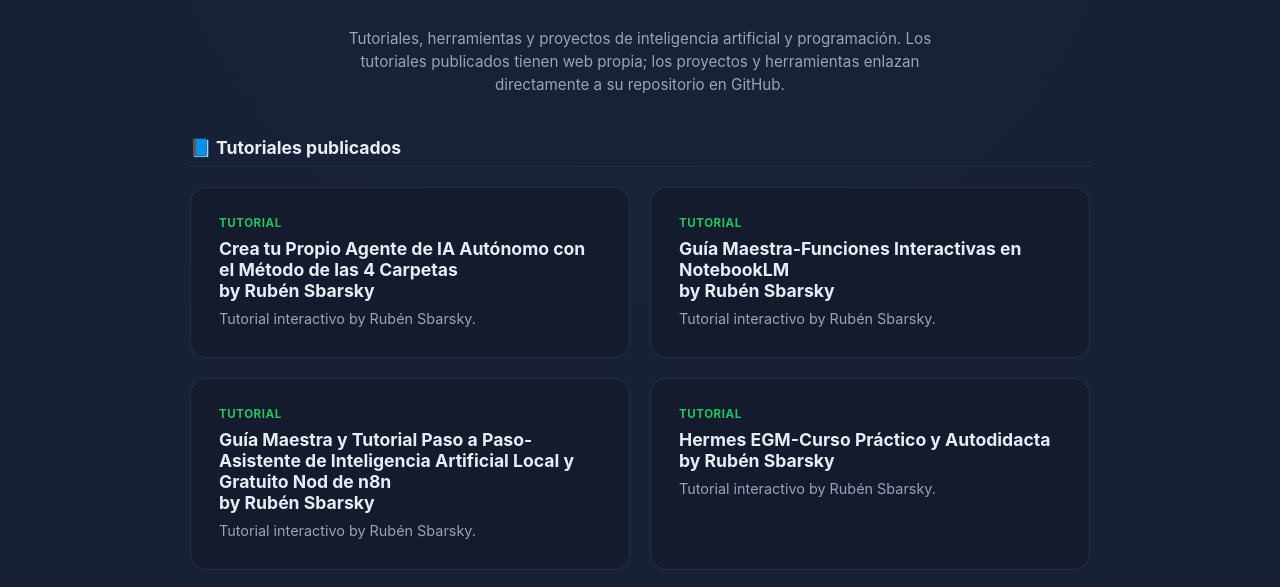
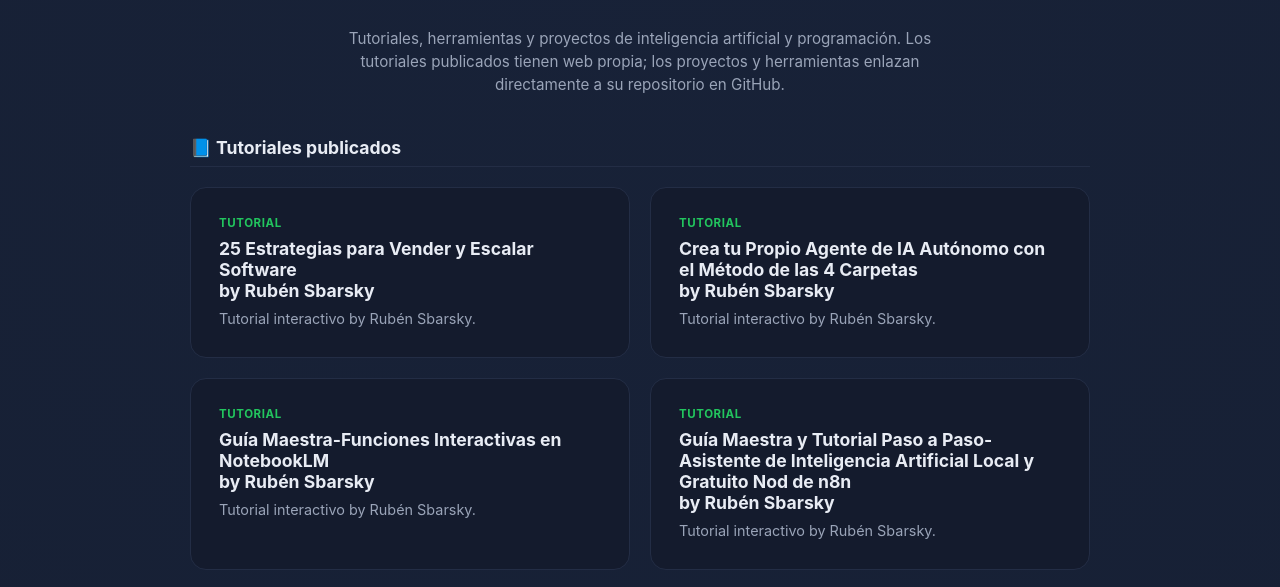
Before and after one commit to rubenurbano/tutoriales-ai, a plain HTML site: page index.html in a window 1280 px wide. Shown: the part 180-767 px from the top of the page. Drawn offline with Linux system fonts and the light colour scheme.

Commit message:
Añadir tarjeta: 25 Estrategias para Vender y Escalar Software

```diff
--- a/index.html
+++ b/index.html
@@ -120,6 +120,12 @@
 
   <h2 class="group-title">📘 Tutoriales publicados</h2>
   <div class="grid">
+    <a class="card" href="https://rubenurbano.github.io/25-estrategias-para-vender-y-escalar-software/">
+      <span class="tag tutorial">Tutorial</span>
+      <h3>25 Estrategias para Vender y Escalar Software<br>by Rubén Sbarsky</h3>
+      <p>Tutorial interactivo by Rubén Sbarsky.</p>
+    </a>
+
     <a class="card" href="https://rubenurbano.github.io/crea-tu-propio-agente-de-ia-autonomo-con-el-metodo-de-las-4-carpetas/">
       <span class="tag tutorial">Tutorial</span>
       <h3>Crea tu Propio Agente de IA Autónomo con el Método de las 4 Carpetas<br>by Rubén Sbarsky</h3>
```
